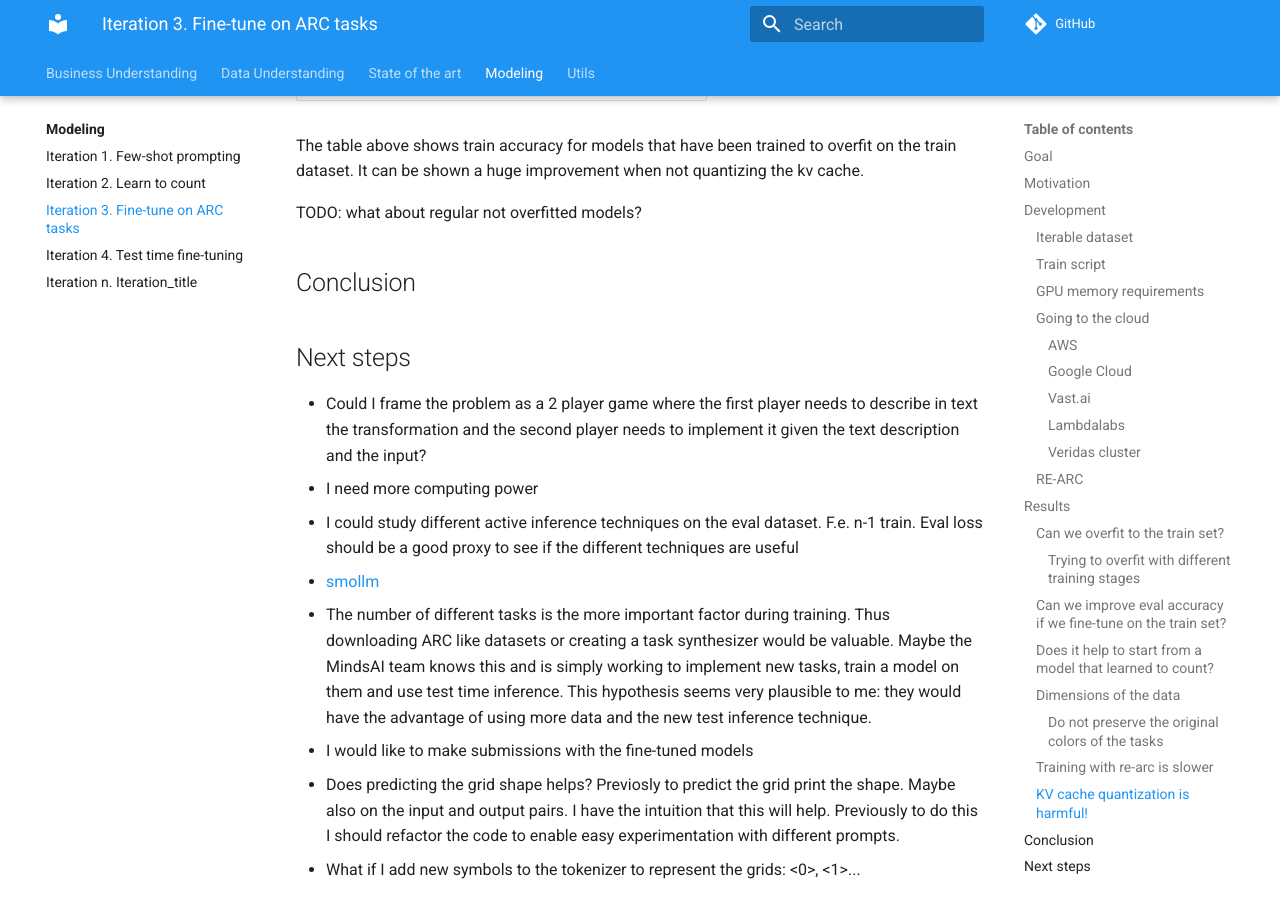
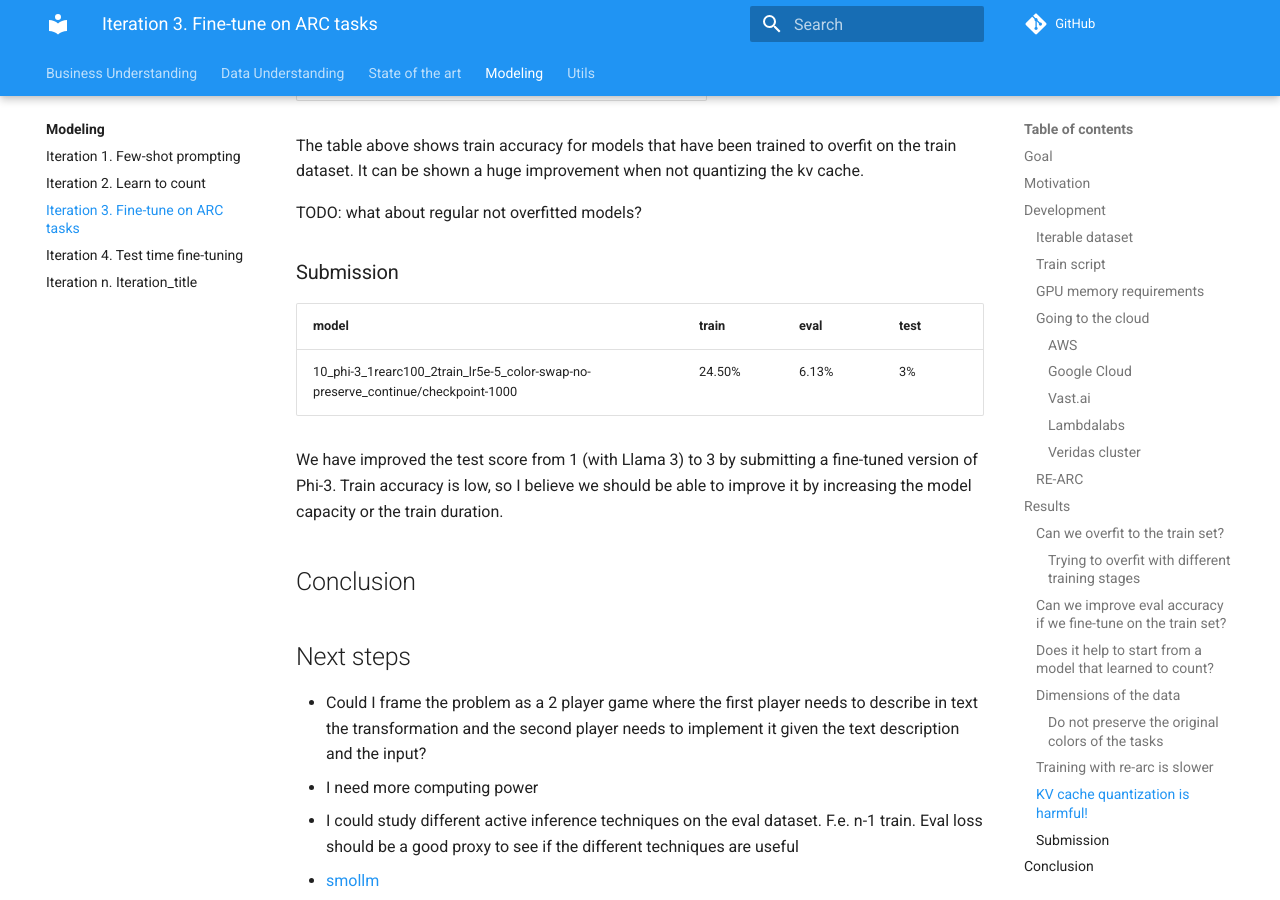
Before and after one commit to zhengjunyao-work/arc24, an MkDocs documentation site: the page built from docs/modeling/Iteration_03_fine-tune_on_arc.md, in a window 1280 px wide and 900 px high, scrolled down 5556 px. Built offline with MkDocs 1.6.1 and Material for MkDocs 9.7.7, drawn with Linux system fonts in a browser that asks for light colours; comment, search, counter and statistics services are not loaded.

Commit message:
scored 3 on leaderboard

```diff
--- a/docs/modeling/Iteration_03_fine-tune_on_arc.md
+++ b/docs/modeling/Iteration_03_fine-tune_on_arc.md
@@ -194,6 +194,15 @@ It can be shown a huge improvement when not quantizing the kv cache.
 
 TODO: what about regular not overfitted models?
 
+### Submission
+
+| model                                                                            | train  | eval  | test |
+|----------------------------------------------------------------------------------|--------|-------|------|
+| 10_phi-3_1rearc100_2train_lr5e-5_color-swap-no-preserve_continue/checkpoint-1000 | 24.50% | 6.13% | 3%   |
+
+We have improved the test score from 1 (with Llama 3) to 3 by submitting a fine-tuned version of Phi-3.
+Train accuracy is low, so I believe we should be able to improve it by increasing the model capacity or the train duration.
+
 ## Conclusion
 
 ## Next steps
@@ -227,5 +236,5 @@ TODO: what about regular not overfitted models?
   - [x] Verify that training and evaluation is the same. They are the exact same prompt.
   - [ ] Should I refactor the way to create train and validation samples?
 - [ ] Is there a relation between train loss and accuracy?
-- [ ] Make a submission with a fine-tuned model, to do this I should create a new notebook.
+- [x] Make a submission with a fine-tuned model, to do this I should create a new notebook.
   - [ ] How to handle code and data in Kaggle
```
